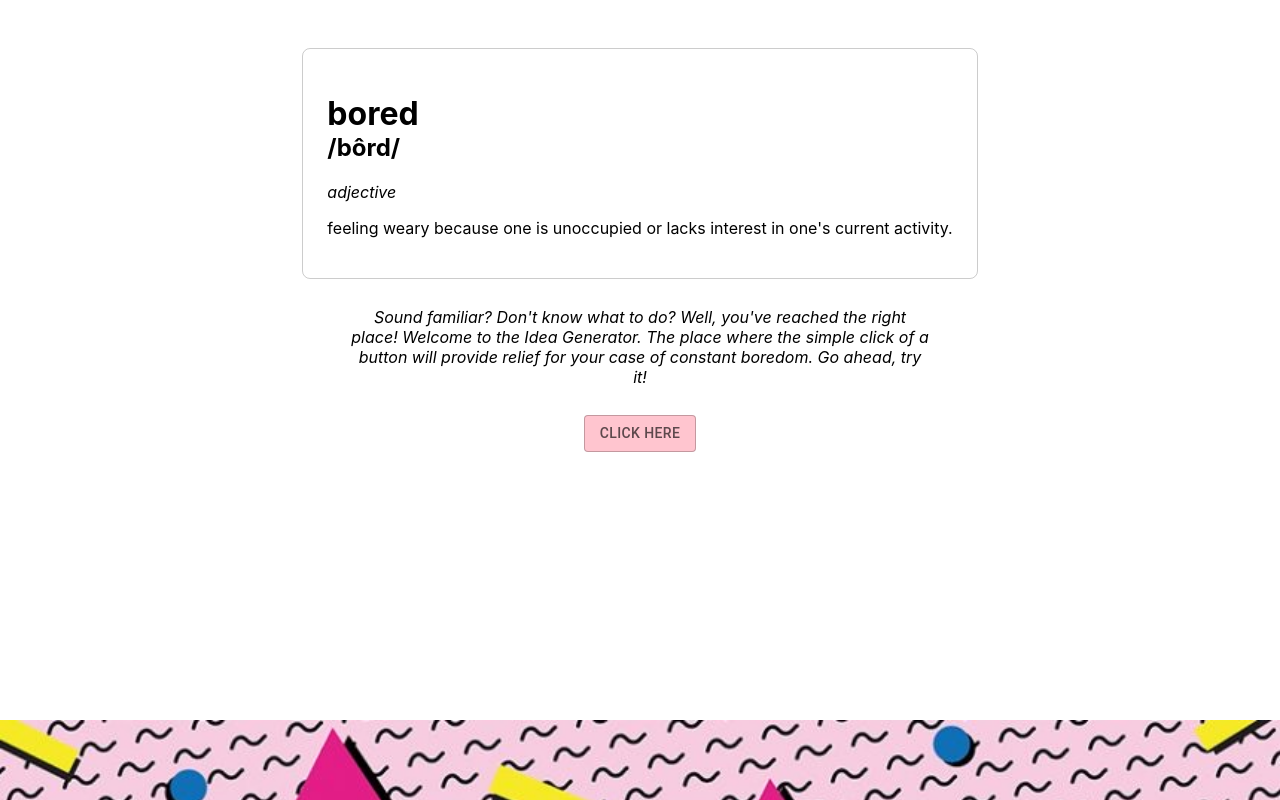
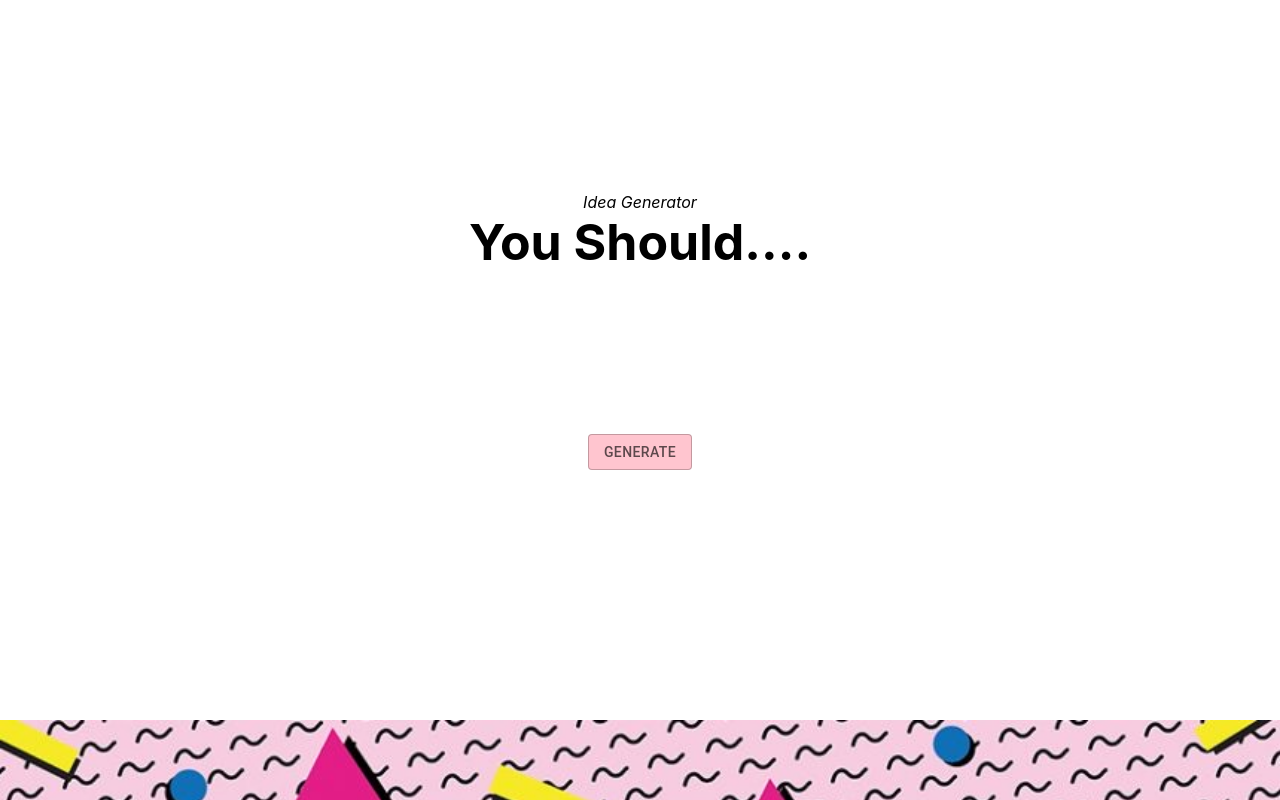
Before and after one commit to amerieage/idea-generator, a React (Create React App) app: page /main in a window 1280 px wide. Built offline with nearby package versions, Linux system fonts and the light colour scheme.

Commit message:
commit before generating ideas

```diff
--- a/src/App.js
+++ b/src/App.js
@@ -1,6 +1,9 @@
-import React from "react";
-import LandingPage from "./LandingPage.js";
-import styled, { createGlobalStyle } from "styled-components";
+import React from "react"
+import LandingPage from "./LandingPage.js"
+import MainPage from "./MainPage"
+import Footer from "./Footer"
+import styled, { createGlobalStyle } from "styled-components"
+import { BrowserRouter as Router, Switch, Route } from "react-router-dom"
 
 const GlobalStyle = createGlobalStyle`
   :root {
@@ -17,21 +20,34 @@ const GlobalStyle = createGlobalStyle`
   body {
     box-sizing: border-box;
   }
-`;
+`
 
 const Root = styled.div`
   display: flex;
   flex-direction: column;
   min-height: 100vh;
-`;
+`
 
 function App() {
   return (
     <Root>
       <GlobalStyle />
-      <LandingPage />
+
+      <Router>
+        <Switch>
+          <Route exact path="/">
+            <LandingPage />
+          </Route>
+
+          <Route path="/main">
+            <MainPage />
+          </Route>
+        </Switch>
+      </Router>
+
+      <Footer />
     </Root>
-  );
+  )
 }
 
-export default App;
+export default App
--- /dev/null
+++ b/src/Footer.js
@@ -0,0 +1,18 @@
+import React from "react"
+import Banner from "./Banner"
+
+const Footer = () => (
+  <div
+    style={{
+      position: "sticky",
+      bottom: 0,
+      width: "100%",
+      maxHeight: "80px",
+      overflow: "hidden",
+    }}
+  >
+    <Banner />
+  </div>
+)
+
+export default Footer
--- a/src/LandingPage.js
+++ b/src/LandingPage.js
@@ -1,21 +1,7 @@
 import React from "react"
-import Banner from "./Banner"
 import Space from "./Space"
 import Button from "@material-ui/core/Button"
-
-const Footer = () => (
-  <div
-    style={{
-      position: "absolute",
-      bottom: 0,
-      width: "100%",
-      maxHeight: "80px",
-      overflow: "hidden"
-    }}
-  >
-    <Banner />
-  </div>
-)
+import { Link } from "react-router-dom"
 
 const Definition = () => {
   return (
@@ -26,7 +12,7 @@ const Definition = () => {
           style={{
             border: "1px solid rgba(0,0,0,.2)",
             padding: 24,
-            borderRadius: 8
+            borderRadius: 8,
           }}
         >
           <h1 style={{ marginBottom: 0 }}>bored</h1>
@@ -48,12 +34,12 @@ const Description = () => {
       style={{
         display: "flex",
         justifyContent: "center",
-        padding: 12
+        padding: 12,
       }}
     >
       <div
         style={{
-          width: 580
+          width: 580,
         }}
       >
         <p style={{ textAlign: "center" }}>
@@ -73,12 +59,14 @@ const TryMe = () => (
   <div
     style={{ display: "flex", justifyContent: "center", alignItems: "center" }}
   >
+    <Link to="/main">
       <Button
         variant="outlined"
         style={{ color: "#5D484C", backgroundColor: "#FFC5CF" }}
       >
         Click Here
       </Button>
+    </Link>
   </div>
 )
 
@@ -88,7 +76,6 @@ const LandingPage = () => {
       <Definition />
       <Description />
       <TryMe />
-      <Footer />
     </div>
   )
 }
--- /dev/null
+++ b/src/MainPage.js
@@ -0,0 +1,29 @@
+import React from "react"
+import styled from "styled-components"
+import Space from "./Space"
+import Button from "@material-ui/core/Button"
+
+const Root = styled.div`
+  flex: 1;
+  text-align: center;
+`
+
+const MainPage = () => (
+  <Root>
+    <Space direction="y" value="four" />
+    <Space direction="y" value="four" />
+    <Space direction="y" value="four" />
+    <em> Idea Generator </em>
+    <h1 style={{ marginTop: 0, fontSize: 50 }}>You Should....</h1>
+    <Space direction="y" value="four" />
+    <Space direction="y" value="four" />
+    <Button
+      variant="outlined"
+      style={{ color: "#5D484C", backgroundColor: "#FFC5CF" }}
+    >
+      Generate
+    </Button>
+  </Root>
+)
+
+export default MainPage
```
Lines whose indentation alone changed are shown as unchanged.
